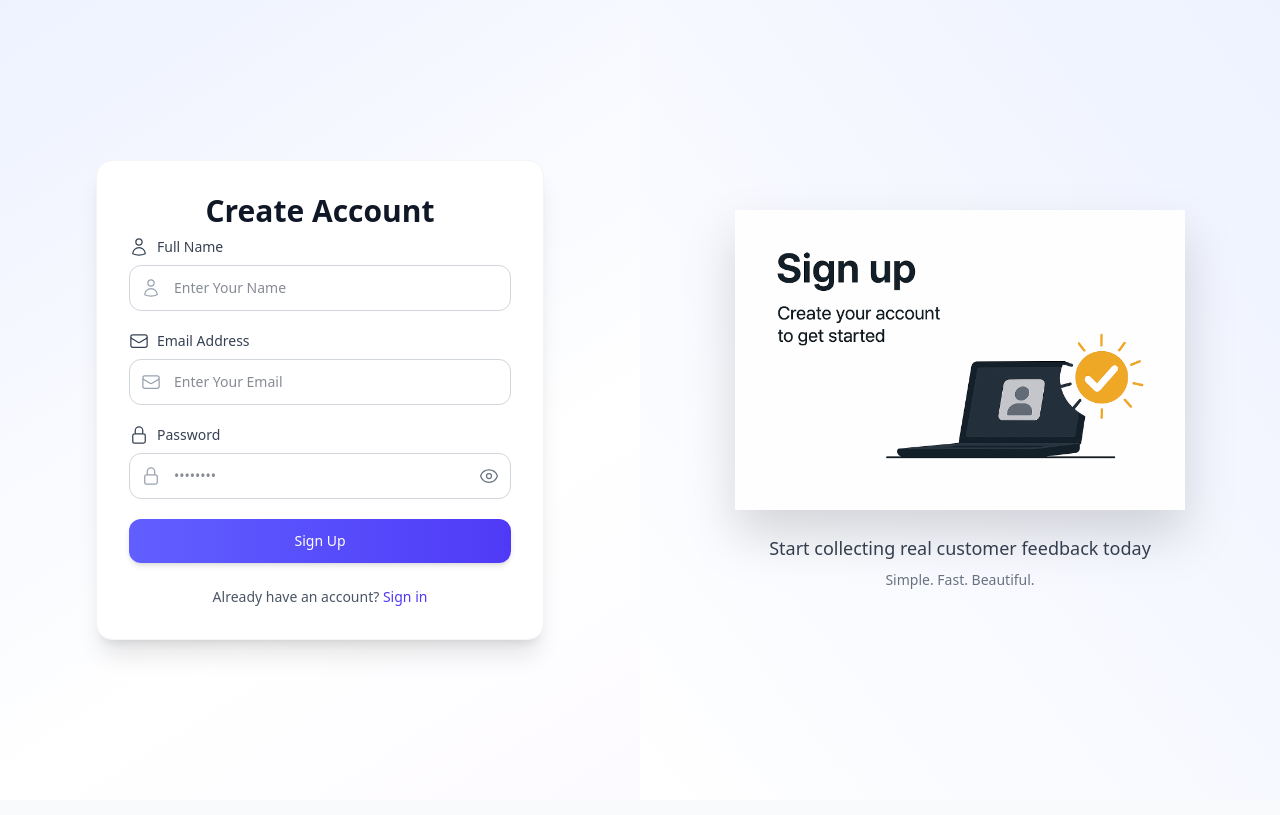
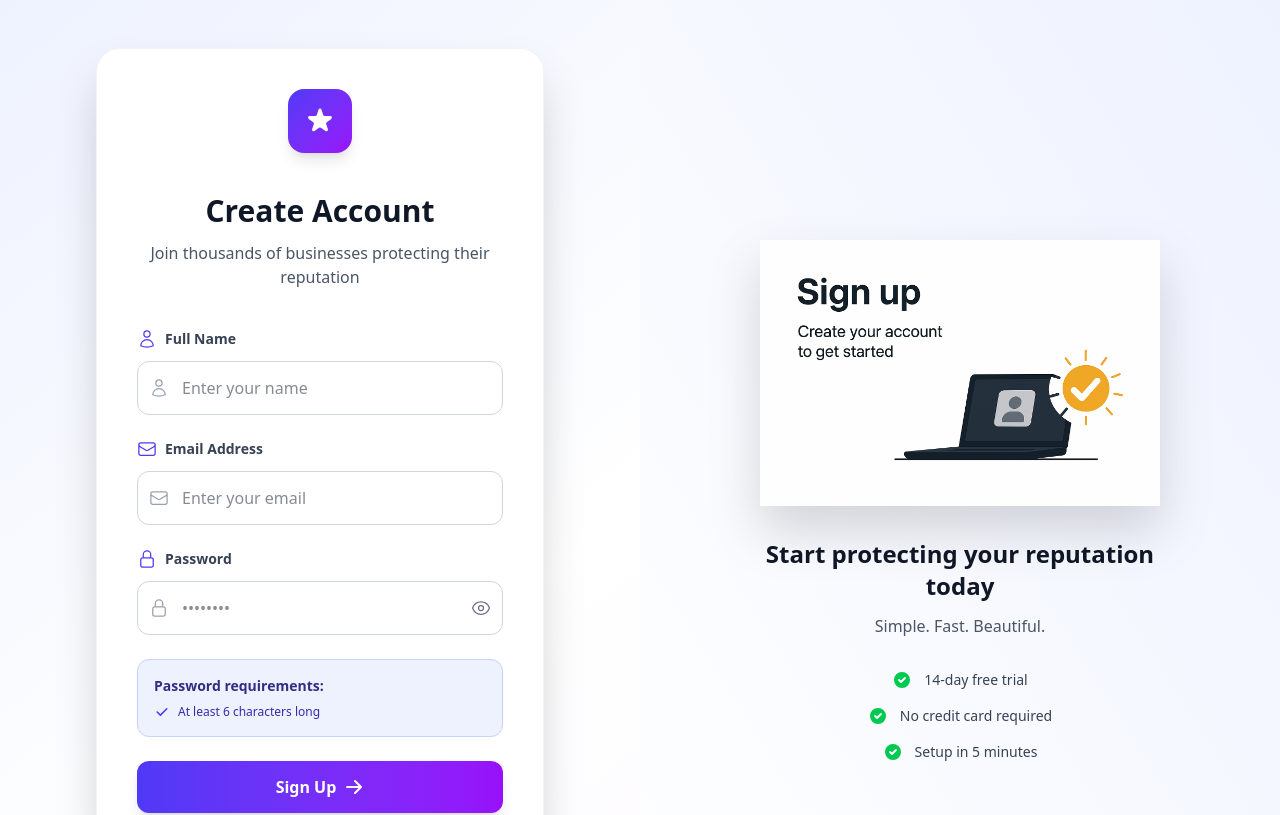
Before and after one commit to vocalheart/qr-review-us-ftontend, a Next.js app: page /signup in a window 1280 px wide. Shown: the top 815 px of the page. Built offline with nearby package versions, Linux system fonts and the light colour scheme; no server answers.

Commit message:
new updated code

```diff
--- a/src/app/signup/page.js
+++ b/src/app/signup/page.js
@@ -1,3 +1,4 @@
+// app/signup/page.js
 "use client";
 
 import { useState } from "react";
@@ -60,85 +61,103 @@ export default function SignupPage() {
   return (
     <>
       <Toaster position="top-center" />
-      <div className="min-h-screen bg-gradient-to-br from-indigo-50 via-white to-purple-50 flex flex-col lg:flex-row">
-        {/* Left: Form */}
-        <div className="flex-1 flex items-center justify-center p-6 lg:p-12">
+
+      {/* ==================== MAIN CONTAINER ==================== */}
+      <div className="min-h-screen bg-gradient-to-br from-indigo-50 via-white to-purple-50 flex flex-col lg:flex-row overflow-hidden">
+        {/* ==================== LEFT: FORM ==================== */}
+        <div className="flex-1 flex items-center justify-center p-4 sm:p-6 lg:p-8 xl:p-12 py-12 sm:py-16 lg:py-0">
           <motion.div
             initial={{ opacity: 0, y: 20 }}
             animate={{ opacity: 1, y: 0 }}
             transition={{ duration: 0.6 }}
-            className="w-full max-w-md bg-white rounded-2xl shadow-xl p-6 sm:p-8 border border-gray-100"
+            className="w-full max-w-md bg-white rounded-2xl sm:rounded-3xl shadow-xl sm:shadow-2xl p-6 sm:p-8 lg:p-10 border border-gray-100"
           >
             {/* Logo */}
-            {/* <div className="flex justify-center mb-6">
-              <div className="w-14 h-14 sm:w-16 sm:h-16 bg-gradient-to-br from-indigo-500 to-indigo-600 rounded-xl flex items-center justify-center shadow-lg">
-                <span className="text-white font-bold text-xl sm:text-2xl">G</span>
+            <div className="flex justify-center mb-6 sm:mb-8 lg:mb-10">
+              <div className="w-12 h-12 sm:w-14 sm:h-14 lg:w-16 lg:h-16 bg-gradient-to-br from-indigo-600 to-purple-600 rounded-xl sm:rounded-2xl flex items-center justify-center shadow-lg hover:shadow-xl transition-shadow">
+                <svg className="w-6 h-6 sm:w-7 sm:h-7 lg:w-8 lg:h-8 text-white" fill="currentColor" viewBox="0 0 20 20">
+                  <path d="M9.049 2.927c.3-.921 1.603-.921 1.902 0l1.07 3.292a1 1 0 00.95.69h3.462c.969 0 1.371 1.24.588 1.81l-2.8 2.034a1 1 0 00-.364 1.118l1.07 3.292c.3.921-.755 1.688-1.54 1.118l-2.8-2.034a1 1 0 00-1.175 0l-2.8 2.034c-.784.57-1.838-.197-1.539-1.118l1.07-3.292a1 1 0 00-.364-1.118L2.98 8.72c-.783-.57-.38-1.81.588-1.81h3.461a1 1 0 00.951-.69l1.07-3.292z"/>
+                </svg>
               </div>
-            </div> */}
+            </div>
 
-            <h2 className="text-2xl sm:text-3xl font-bold text-center text-gray-900 mb-2">
+            {/* Title */}
+            <h1 className="text-xl sm:text-2xl lg:text-3xl font-bold text-center text-gray-900 mb-2 sm:mb-3">
               Create Account
-            </h2>
+            </h1>
+            <p className="text-center text-xs sm:text-sm lg:text-base text-gray-600 mb-6 sm:mb-8 lg:mb-10">
+              Join thousands of businesses protecting their reputation
+            </p>
 
-
-            <form onSubmit={handleSubmit(onSubmit)} className="space-y-5">
-              {/* Username */}
+            {/* Form */}
+            <form onSubmit={handleSubmit(onSubmit)} className="space-y-4 sm:space-y-5 lg:space-y-6">
+              {/* Name Field */}
               <div>
-                <label className="flex items-center gap-2 text-xs sm:text-sm font-medium text-gray-700 mb-2">
-                  <UserIcon className="w-4 h-4 sm:w-5 sm:h-5" />
+                <label className="flex items-center gap-2 text-xs sm:text-sm font-semibold text-gray-700 mb-2 sm:mb-3">
+                  <UserIcon className="w-4 h-4 sm:w-5 sm:h-5 text-indigo-600 flex-shrink-0" />
                   Full Name
                 </label>
                 <div className="relative">
                   <input
                     {...register("username")}
-                    className="w-full pl-11 pr-4 py-3 border border-gray-300 rounded-xl focus:ring-2 focus:ring-indigo-500 focus:border-indigo-500 outline-none transition text-xs sm:text-sm"
-                    placeholder="Enter Your Name"
+                    className="w-full pl-10 sm:pl-11 pr-3 sm:pr-4 py-2.5 sm:py-3 lg:py-3.5 border border-gray-300 rounded-lg sm:rounded-xl focus:ring-2 focus:ring-indigo-500 focus:border-indigo-500 outline-none transition text-xs sm:text-sm lg:text-base"
+                    placeholder="Enter your name"
                   />
-                  <UserIcon className="absolute left-3 top-1/2 -translate-y-1/2 w-4 h-4 sm:w-5 sm:h-5 text-gray-400 pointer-events-none" />
+                  <UserIcon className="absolute left-3 top-1/2 -translate-y-1/2 w-4 h-4 sm:w-5 sm:h-5 text-gray-400 pointer-events-none flex-shrink-0" />
                 </div>
                 {errors.username && (
-                  <p className="mt-1 text-xs text-red-600">{errors.username.message}</p>
+                  <p className="mt-1.5 text-xs text-red-600 flex items-center gap-1">
+                    <svg className="w-3.5 h-3.5 flex-shrink-0" fill="currentColor" viewBox="0 0 20 20">
+                      <path fillRule="evenodd" d="M18 10a8 8 0 11-16 0 8 8 0 0116 0zm-7 4a1 1 0 11-2 0 1 1 0 012 0zm-1-9a1 1 0 00-1 1v4a1 1 0 102 0V6a1 1 0 00-1-1z" clipRule="evenodd"/>
+                    </svg>
+                    {errors.username.message}
+                  </p>
                 )}
               </div>
 
-              {/* Email */}
+              {/* Email Field */}
               <div>
-                <label className="flex items-center gap-2 text-xs sm:text-sm font-medium text-gray-700 mb-2">
-                  <EnvelopeIcon className="w-4 h-4 sm:w-5 sm:h-5" />
+                <label className="flex items-center gap-2 text-xs sm:text-sm font-semibold text-gray-700 mb-2 sm:mb-3">
+                  <EnvelopeIcon className="w-4 h-4 sm:w-5 sm:h-5 text-indigo-600 flex-shrink-0" />
                   Email Address
                 </label>
                 <div className="relative">
                   <input
                     {...register("email")}
                     type="email"
-                    className="w-full pl-11 pr-4 py-3 border border-gray-300 rounded-xl focus:ring-2 focus:ring-indigo-500 focus:border-indigo-500 outline-none transition text-xs sm:text-sm"
-                    placeholder="Enter Your Email"
+                    className="w-full pl-10 sm:pl-11 pr-3 sm:pr-4 py-2.5 sm:py-3 lg:py-3.5 border border-gray-300 rounded-lg sm:rounded-xl focus:ring-2 focus:ring-indigo-500 focus:border-indigo-500 outline-none transition text-xs sm:text-sm lg:text-base"
+                    placeholder="Enter your email"
                   />
-                  <EnvelopeIcon className="absolute left-3 top-1/2 -translate-y-1/2 w-4 h-4 sm:w-5 sm:h-5 text-gray-400 pointer-events-none" />
+                  <EnvelopeIcon className="absolute left-3 top-1/2 -translate-y-1/2 w-4 h-4 sm:w-5 sm:h-5 text-gray-400 pointer-events-none flex-shrink-0" />
                 </div>
                 {errors.email && (
-                  <p className="mt-1 text-xs text-red-600">{errors.email.message}</p>
+                  <p className="mt-1.5 text-xs text-red-600 flex items-center gap-1">
+                    <svg className="w-3.5 h-3.5 flex-shrink-0" fill="currentColor" viewBox="0 0 20 20">
+                      <path fillRule="evenodd" d="M18 10a8 8 0 11-16 0 8 8 0 0116 0zm-7 4a1 1 0 11-2 0 1 1 0 012 0zm-1-9a1 1 0 00-1 1v4a1 1 0 102 0V6a1 1 0 00-1-1z" clipRule="evenodd"/>
+                    </svg>
+                    {errors.email.message}
+                  </p>
                 )}
               </div>
 
-              {/* Password */}
+              {/* Password Field */}
               <div>
-                <label className="flex items-center gap-2 text-xs sm:text-sm font-medium text-gray-700 mb-2">
-                  <LockClosedIcon className="w-4 h-4 sm:w-5 sm:h-5" />
+                <label className="flex items-center gap-2 text-xs sm:text-sm font-semibold text-gray-700 mb-2 sm:mb-3">
+                  <LockClosedIcon className="w-4 h-4 sm:w-5 sm:h-5 text-indigo-600 flex-shrink-0" />
                   Password
                 </label>
                 <div className="relative">
                   <input
                     {...register("password")}
                     type={showPassword ? "text" : "password"}
-                    className="w-full pl-11 pr-12 py-3 border border-gray-300 rounded-xl focus:ring-2 focus:ring-indigo-500 focus:border-indigo-500 outline-none transition text-xs sm:text-sm"
+                    className="w-full pl-10 sm:pl-11 pr-10 sm:pr-12 py-2.5 sm:py-3 lg:py-3.5 border border-gray-300 rounded-lg sm:rounded-xl focus:ring-2 focus:ring-indigo-500 focus:border-indigo-500 outline-none transition text-xs sm:text-sm lg:text-base"
                     placeholder="••••••••"
                   />
-                  <LockClosedIcon className="absolute left-3 top-1/2 -translate-y-1/2 w-4 h-4 sm:w-5 sm:h-5 text-gray-400 pointer-events-none" />
+                  <LockClosedIcon className="absolute left-3 top-1/2 -translate-y-1/2 w-4 h-4 sm:w-5 sm:h-5 text-gray-400 pointer-events-none flex-shrink-0" />
                   <button
                     type="button"
                     onClick={() => setShowPassword(!showPassword)}
-                    className="absolute right-3 top-1/2 -translate-y-1/2 text-gray-500 hover:text-gray-700"
+                    className="absolute right-3 top-1/2 -translate-y-1/2 text-gray-500 hover:text-gray-700 transition flex-shrink-0"
                   >
                     {showPassword ? (
                       <EyeSlashIcon className="w-4 h-4 sm:w-5 sm:h-5" />
@@ -148,62 +167,115 @@ export default function SignupPage() {
                   </button>
                 </div>
                 {errors.password && (
-                  <p className="mt-1 text-xs text-red-600">{errors.password.message}</p>
+                  <p className="mt-1.5 text-xs text-red-600 flex items-center gap-1">
+                    <svg className="w-3.5 h-3.5 flex-shrink-0" fill="currentColor" viewBox="0 0 20 20">
+                      <path fillRule="evenodd" d="M18 10a8 8 0 11-16 0 8 8 0 0116 0zm-7 4a1 1 0 11-2 0 1 1 0 012 0zm-1-9a1 1 0 00-1 1v4a1 1 0 102 0V6a1 1 0 00-1-1z" clipRule="evenodd"/>
+                    </svg>
+                    {errors.password.message}
+                  </p>
                 )}
               </div>
 
-              {/* Submit */}
+              {/* Password Requirements */}
+              <div className="bg-indigo-50 border border-indigo-200 rounded-lg sm:rounded-xl p-3 sm:p-4">
+                <p className="text-xs sm:text-sm font-semibold text-indigo-900 mb-2">Password requirements:</p>
+                <ul className="space-y-1 text-xs text-indigo-800">
+                  <li className="flex items-center gap-2">
+                    <svg className="w-3 h-3 sm:w-4 sm:h-4 text-indigo-600 flex-shrink-0" fill="currentColor" viewBox="0 0 20 20">
+                      <path fillRule="evenodd" d="M16.707 5.293a1 1 0 010 1.414l-8 8a1 1 0 01-1.414 0l-4-4a1 1 0 011.414-1.414L8 12.586l7.293-7.293a1 1 0 011.414 0z" clipRule="evenodd"/>
+                    </svg>
+                    At least 6 characters long
+                  </li>
+                </ul>
+              </div>
+
+              {/* Submit Button */}
               <motion.button
                 whileHover={{ scale: 1.02 }}
                 whileTap={{ scale: 0.98 }}
                 type="submit"
                 disabled={loading}
-                className="w-full bg-gradient-to-r from-indigo-500 to-indigo-600 text-white py-3 rounded-xl font-medium hover:from-indigo-600 hover:to-indigo-700 transition-all flex items-center justify-center gap-2 disabled:opacity-70 shadow-md text-xs sm:text-sm"
+                className="w-full bg-gradient-to-r from-indigo-600 to-purple-600 text-white py-2.5 sm:py-3 lg:py-3.5 rounded-lg sm:rounded-xl font-semibold hover:from-indigo-700 hover:to-purple-700 transition-all flex items-center justify-center gap-2 disabled:opacity-70 shadow-lg hover:shadow-xl text-xs sm:text-sm lg:text-base transform hover:scale-[1.02]"
               >
                 {loading ? (
                   <>
                     <ArrowPathIcon className="w-4 h-4 sm:w-5 sm:h-5 animate-spin" />
-                    Creating Account...
+                    <span>Creating Account...</span>
                   </>
                 ) : (
-                  "Sign Up"
+                  <>
+                    <span>Sign Up</span>
+                    <svg className="w-4 h-4 sm:w-5 sm:h-5" fill="currentColor" viewBox="0 0 20 20">
+                      <path fillRule="evenodd" d="M10.293 3.293a1 1 0 011.414 0l6 6a1 1 0 010 1.414l-6 6a1 1 0 01-1.414-1.414L14.586 11H3a1 1 0 110-2h11.586l-4.293-4.293a1 1 0 010-1.414z" clipRule="evenodd"/>
+                    </svg>
+                  </>
                 )}
               </motion.button>
             </form>
 
-            <p className="mt-6 text-center text-xs sm:text-sm text-gray-600">
+            {/* Login Link */}
+            <p className="mt-6 sm:mt-8 text-center text-xs sm:text-sm text-gray-600">
               Already have an account?{" "}
-              <Link href="/login" className="text-indigo-600 font-medium hover:text-indigo-700">
+              <Link
+                href="/login"
+                className="text-indigo-600 font-semibold hover:text-indigo-700 hover:underline transition"
+              >
                 Sign in
               </Link>
             </p>
 
-
+            {/* Footer Note */}
+            <p className="mt-6 sm:mt-8 text-center text-xs text-gray-500 px-2">
+              By signing up, you agree to our{" "}
+              <a href="#" className="text-indigo-600 hover:underline">Terms</a> and{" "}
+              <a href="#" className="text-indigo-600 hover:underline">Privacy Policy</a>
+            </p>
           </motion.div>
         </div>
 
-        {/* Right: Image */}
-        <div className="hidden lg:flex flex-1 items-center justify-center p-12 bg-gradient-to-bl from-indigo-50 to-white">
+        {/* ==================== RIGHT: IMAGE ==================== */}
+        <div className="hidden lg:flex flex-1 items-center justify-center p-8 xl:p-12 bg-gradient-to-bl from-indigo-50 to-white">
           <motion.div
             initial={{ opacity: 0, scale: 0.9 }}
             animate={{ opacity: 1, scale: 1 }}
             transition={{ duration: 0.7, delay: 0.3 }}
-            className="text-center"
+            className="text-center max-w-md"
           >
-            <Image
-              src={SignupImage}
-              alt="Welcome to GoogleReviewsPro"
-              width={450}
-              height={450}
-              className="object-contain drop-shadow-2xl"
-              priority
-            />
-            <p className="mt-6 text-lg font-medium text-gray-700">
-              Start collecting real customer feedback today
-            </p>
-            <p className="text-sm text-gray-500 mt-2">
+            {/* Image */}
+            <div className="mb-6 sm:mb-8">
+              <Image
+                src={SignupImage}
+                alt="Start protecting your reputation"
+                width={400}
+                height={400}
+                className="object-contain drop-shadow-2xl mx-auto"
+                priority
+              />
+            </div>
+
+            {/* Image Text */}
+            <h2 className="text-lg sm:text-xl lg:text-2xl font-bold text-gray-900 mb-2 sm:mb-3">
+              Start protecting your reputation today
+            </h2>
+            <p className="text-sm sm:text-base text-gray-600 mb-6 sm:mb-8">
               Simple. Fast. Beautiful.
             </p>
+
+            {/* Benefits */}
+            <div className="space-y-3 sm:space-y-4">
+              {[
+                "14-day free trial",
+                "No credit card required",
+                "Setup in 5 minutes"
+              ].map((benefit, i) => (
+                <div key={i} className="flex items-center gap-2 sm:gap-3 justify-center text-xs sm:text-sm text-gray-700">
+                  <svg className="w-4 h-4 sm:w-5 sm:h-5 text-green-500 flex-shrink-0" fill="currentColor" viewBox="0 0 20 20">
+                    <path fillRule="evenodd" d="M10 18a8 8 0 100-16 8 8 0 000 16zm3.707-9.293a1 1 0 00-1.414-1.414L9 10.586 7.707 9.293a1 1 0 00-1.414 1.414l2 2a1 1 0 001.414 0l4-4z" clipRule="evenodd"/>
+                  </svg>
+                  <span>{benefit}</span>
+                </div>
+              ))}
+            </div>
           </motion.div>
         </div>
       </div>
```
